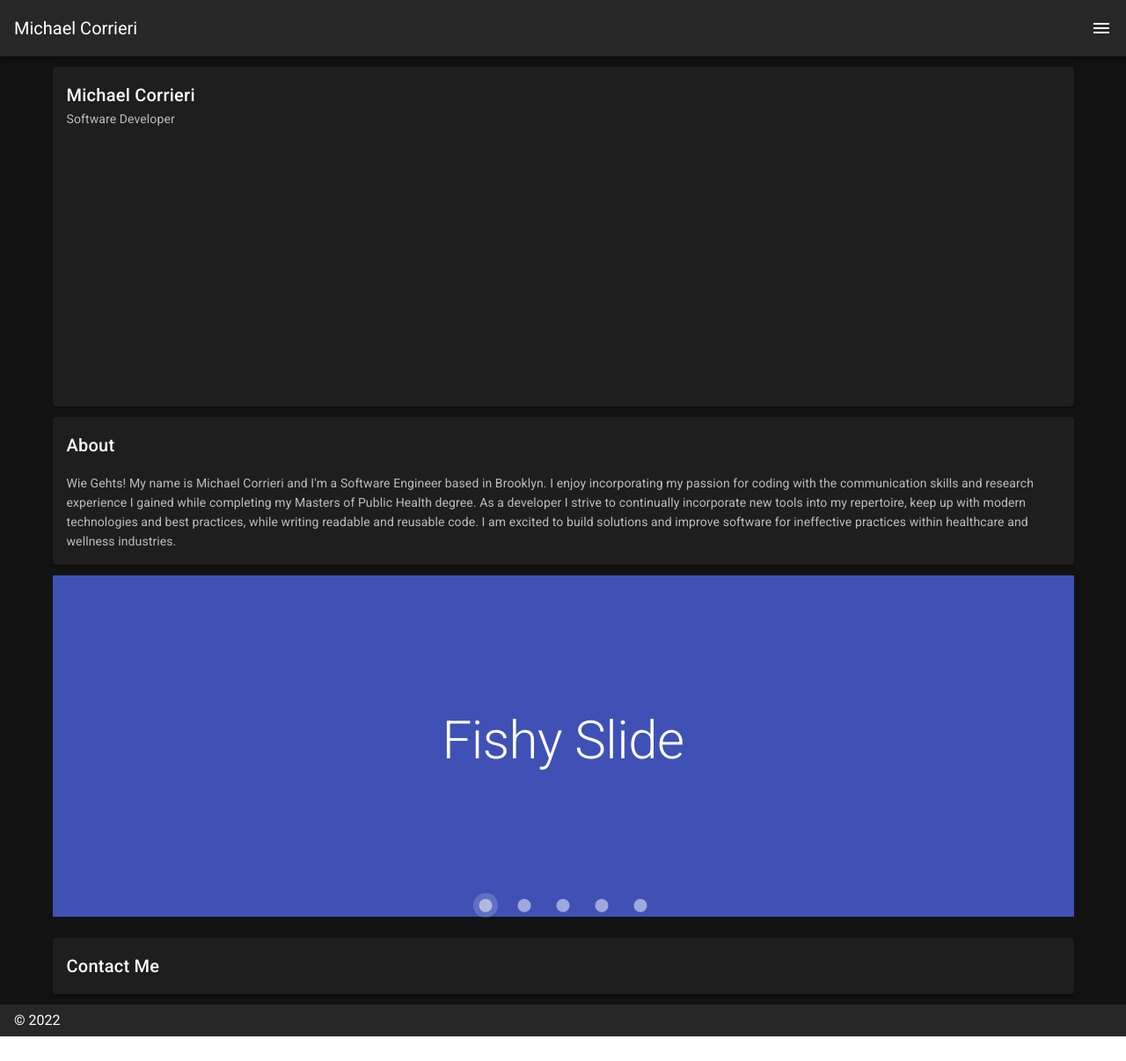
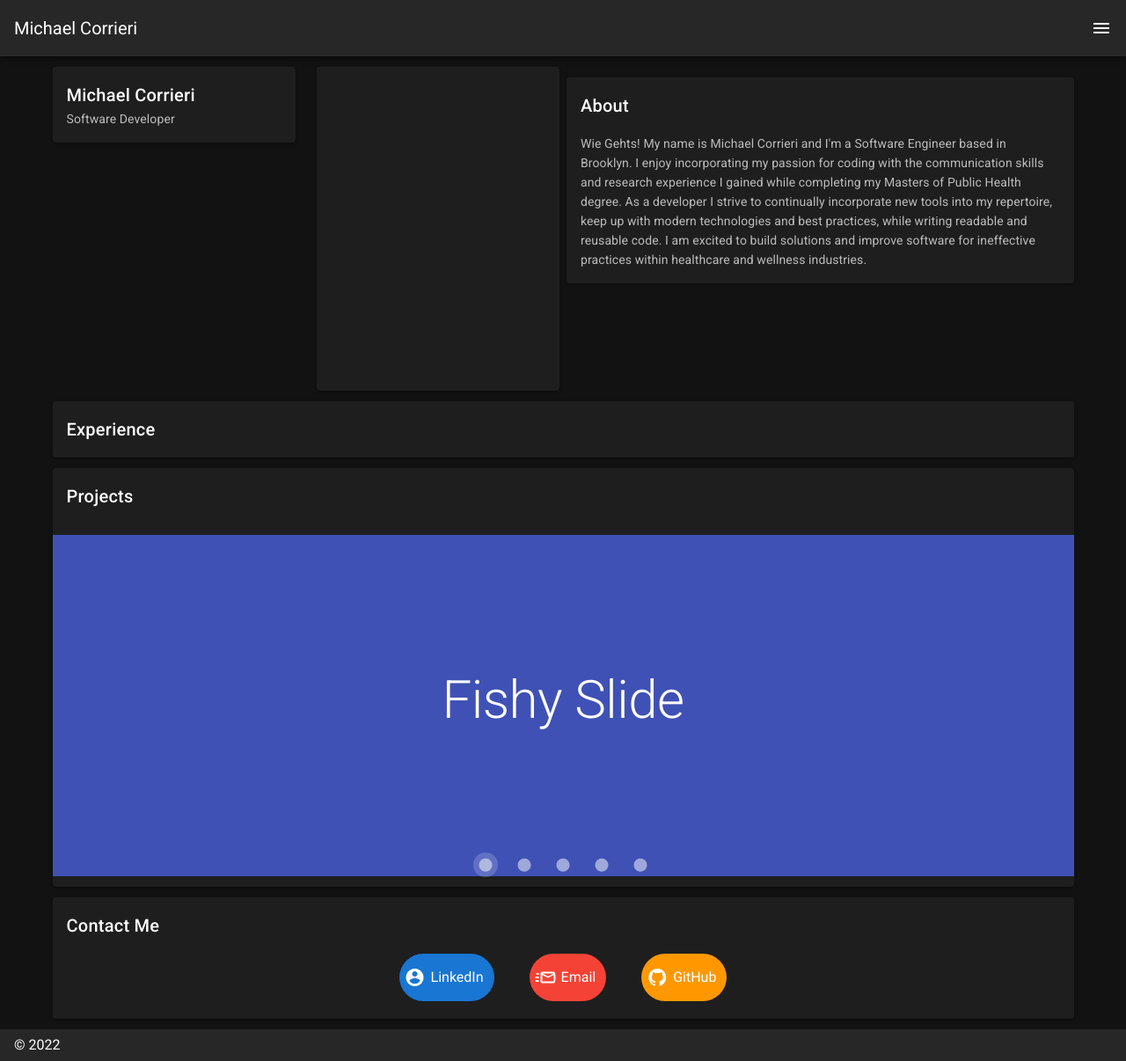
Before and after one commit to mcorrieri/vue-website, a Nuxt app: page / in a window 1280 px wide. Shown: the whole page at 88% size. Before the commit the page ends 1178 px from the top, so only its background shows below. Built offline with nearby package versions, Linux system fonts and the light colour scheme.

Commit message:
experience and title added

```diff
--- a/components/AboutContainer.vue
+++ b/components/AboutContainer.vue
@@ -1,5 +1,5 @@
 <template>
-  <v-card>
+  <v-card class="my-3">
     <v-card-title>About</v-card-title>
     <v-card-text
       >Wie Gehts! My name is Michael Corrieri and I'm a Software Engineer based
--- a/components/ContactContainer.vue
+++ b/components/ContactContainer.vue
@@ -1,11 +1,39 @@
 <template>
-  <v-card>
+  <v-card class="mt-3 pb-5">
     <v-card-title>Contact Me</v-card-title>
+    <div class="text-center">
+      <v-chip large class="mx-5" color="primary" text-color="white">
+        <v-avatar left>
+          <v-icon>mdi-account-circle</v-icon>
+        </v-avatar>
+        LinkedIn
+      </v-chip>
+
+      <v-chip large class="mx-5" color="red" text-color="white">
+        <v-avatar left>
+          <v-icon>mdi-email-fast-outline</v-icon>
+        </v-avatar>
+        Email
+      </v-chip>
+
+      <v-chip large class="mx-5" color="orange" text-color="white">
+        <v-avatar left>
+          <v-icon>mdi-github</v-icon>
+        </v-avatar>
+        GitHub
+      </v-chip>
+    </div>
   </v-card>
 </template>
 
 <script>
-export default {};
+export default {
+  methods: {
+    close() {
+      alert("Chip close clicked");
+    },
+  },
+};
 </script>
 
 <style scoped></style>
--- /dev/null
+++ b/components/ExperienceContainer.vue
@@ -0,0 +1,9 @@
+<template>
+  <v-card class="my-3">
+    <v-card-title>Experience</v-card-title>
+  </v-card>
+</template>
+
+<script script></script>
+
+<style scoped></style>
--- a/components/HomePage.vue
+++ b/components/HomePage.vue
@@ -1,13 +1,14 @@
 <template>
   <div>
-    <v-card class="mb-3">
-      <v-card-title>Michael Corrieri</v-card-title>
-      <v-card-subtitle>Software Developer</v-card-subtitle>
-      <v-spacer></v-spacer>
-      <v-img src="IMG_5434.jpg" max-height="300" max-width="300"></v-img>
-    </v-card>
-
-    <AboutContainer />
+    <v-row dense>
+      <v-col sm="12" md="12" lg="6">
+        <TitleContainer />
+      </v-col>
+      <v-col sm="12" md="12" lg="6">
+        <AboutContainer />
+      </v-col>
+    </v-row>
+    <ExperienceContainer />
     <ProjectContainer />
     <ContactContainer />
   </div>
@@ -15,6 +16,8 @@
 
 <script setup>
 import ContactContainer from "./ContactContainer.vue";
+import ExperienceContainer from "./ExperienceContainer.vue";
+import TitleContainer from "./TitleContainer.vue";
 </script>
 
 <style></style>
--- a/components/ProjectContainer.vue
+++ b/components/ProjectContainer.vue
@@ -1,4 +1,6 @@
 <template>
+  <v-card class="my-3">
+    <v-card-title>Projects</v-card-title>
     <v-carousel
       cycle
       height="400"
@@ -7,10 +9,10 @@
       class="my-3"
     >
       <template v-slot:prev="{ on, attrs }">
-      <v-btn color="success" v-bind="attrs" v-on="on">Previous slide</v-btn>
+        <v-btn color="success" v-bind="attrs" v-on="on">Previous</v-btn>
       </template>
       <template v-slot:next="{ on, attrs }">
-      <v-btn color="info" v-bind="attrs" v-on="on">Next slide</v-btn>
+        <v-btn color="info" v-bind="attrs" v-on="on">Next</v-btn>
       </template>
       <v-carousel-item v-for="(slide, i) in slides" :key="i">
         <v-sheet :color="colors[i]" height="100%">
@@ -20,6 +22,7 @@
         </v-sheet>
       </v-carousel-item>
     </v-carousel>
+  </v-card>
 </template>
 
 <script>
--- /dev/null
+++ b/components/TitleContainer.vue
@@ -0,0 +1,19 @@
+<template>
+  <div>
+    <v-row>
+      <v-col sm="12" md="12" lg="6">
+        <v-card>
+          <v-card-title>Michael Corrieri</v-card-title>
+          <v-card-subtitle>Software Developer</v-card-subtitle>
+        </v-card>
+      </v-col>
+      <v-col sm="12" md="12" lg="6">
+        <v-card>
+          <v-img src="IMG_5434.jpg" max-height="600" max-width="600"></v-img>
+        </v-card>
+      </v-col>
+    </v-row>
+  </div>
+</template>
+
+<script setup></script>
--- a/layouts/default.vue
+++ b/layouts/default.vue
@@ -1,6 +1,6 @@
 <template>
   <v-app dark>
-    <v-navigation-drawer
+    <!-- <v-navigation-drawer
       v-model="drawer"
       :mini-variant="miniVariant"
       :clipped="clipped"
@@ -23,7 +23,7 @@
           </v-list-item-content>
         </v-list-item>
       </v-list>
-    </v-navigation-drawer>
+    </v-navigation-drawer> -->
     <v-app-bar :clipped-left="clipped" fixed app>
       <v-toolbar-title v-text="title" />
       <v-spacer />
@@ -36,7 +36,7 @@
         <Nuxt />
       </v-container>
     </v-main>
-    <v-navigation-drawer v-model="rightDrawer" :right="right" temporary fixed>
+    <!-- <v-navigation-drawer v-model="rightDrawer" :right="right" temporary fixed>
       <v-list>
         <v-list-item @click.native="right = !right">
           <v-list-item-action>
@@ -45,7 +45,7 @@
           <v-list-item-title>Switch drawer (click me)</v-list-item-title>
         </v-list-item>
       </v-list>
-    </v-navigation-drawer>
+    </v-navigation-drawer> -->
     <v-footer :absolute="!fixed" app>
       <span>&copy; {{ new Date().getFullYear() }}</span>
     </v-footer>
```
Lines whose indentation alone changed are shown as unchanged.
